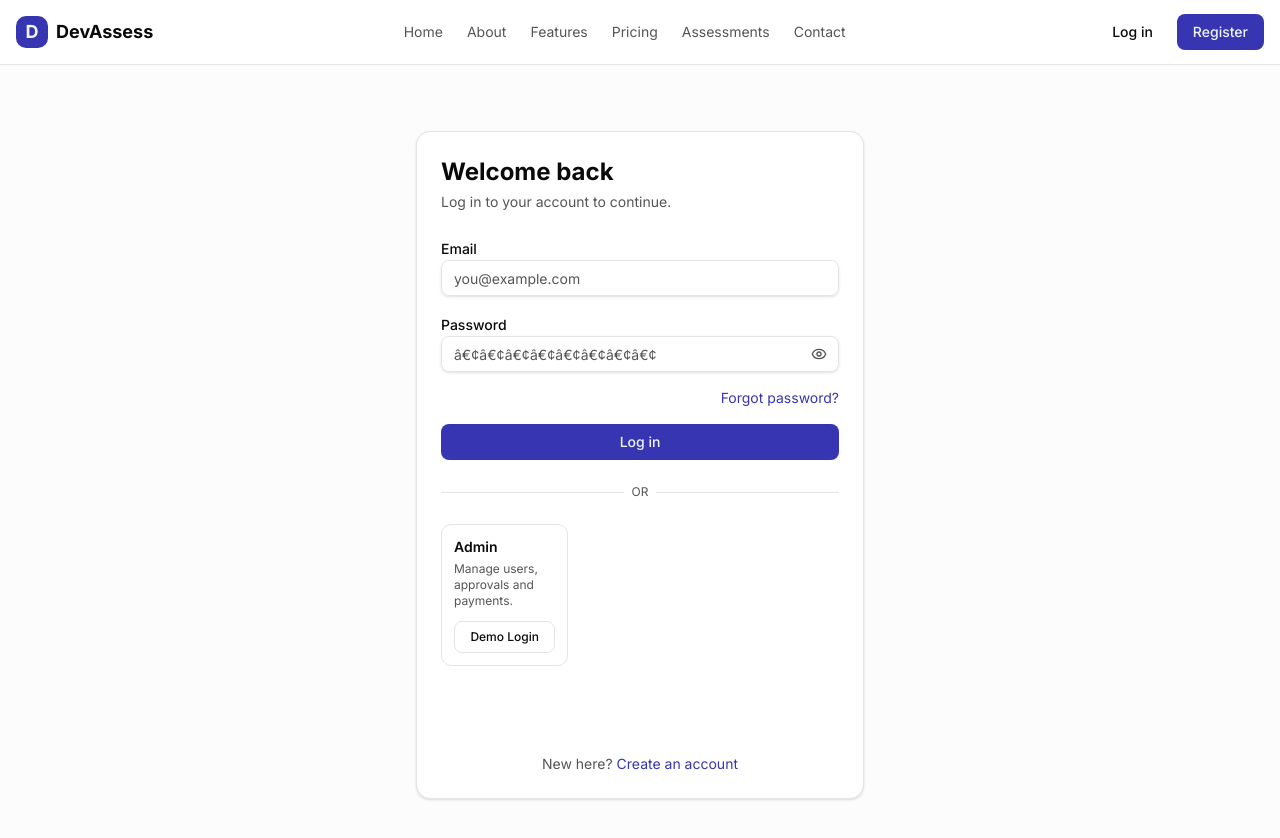
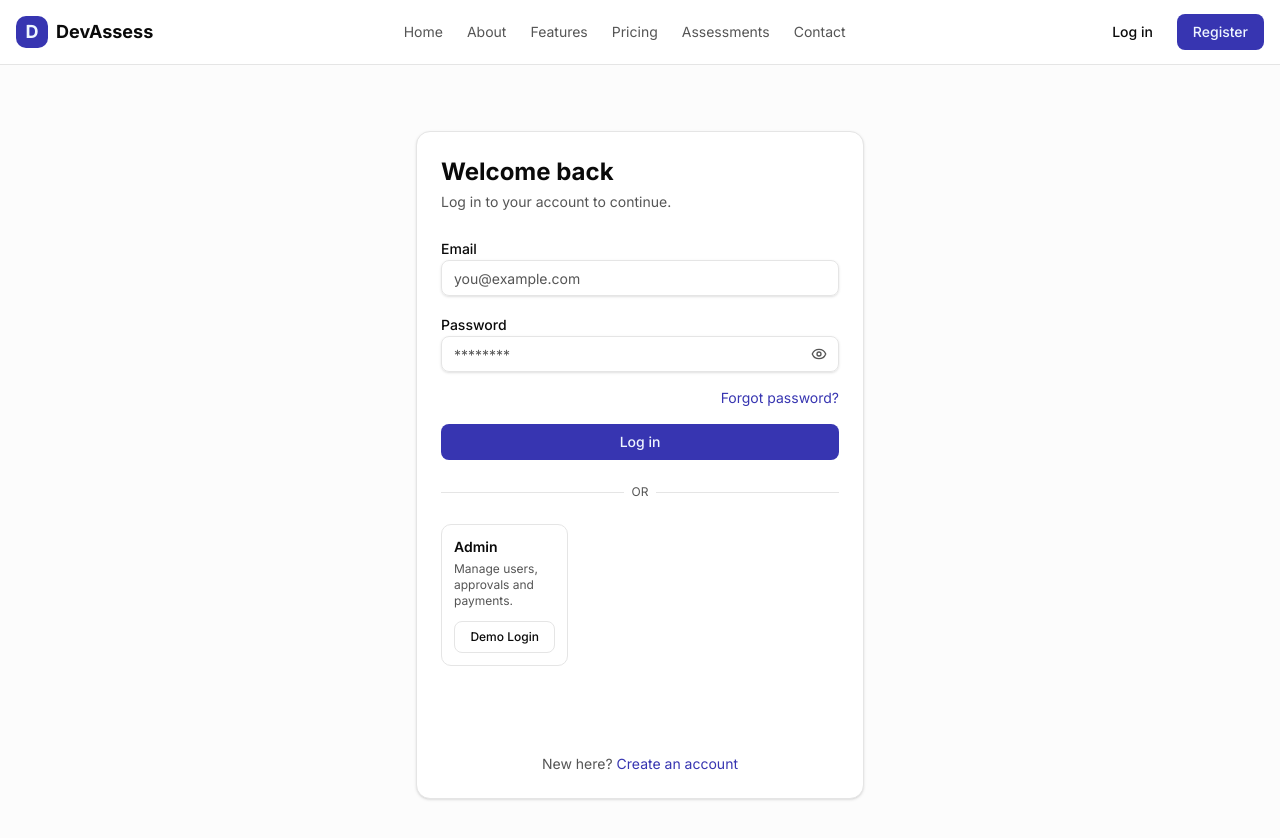
Before and after one commit to Mahmudul150/Developer-Assesment-Platfrom-client, a Next.js app: page /login in a window 1280 px wide. Shown: the top 838 px of the page. Built offline with nearby package versions, Linux system fonts and the light colour scheme; no server answers.

Commit message:
password placeholder add

```diff
--- a/src/components/auth/login-form.tsx
+++ b/src/components/auth/login-form.tsx
@@ -82,7 +82,7 @@ export function LoginForm({ next }: { next?: string }) {
               <div className="relative">
                 <Input
                   type={showPassword ? "text" : "password"}
-                  placeholder="â€¢â€¢â€¢â€¢â€¢â€¢â€¢â€¢"
+                  placeholder="********"
                   className="pr-10"
                   value={field.state.value}
                   onChange={(event) => field.handleChange(event.target.value)}
```
